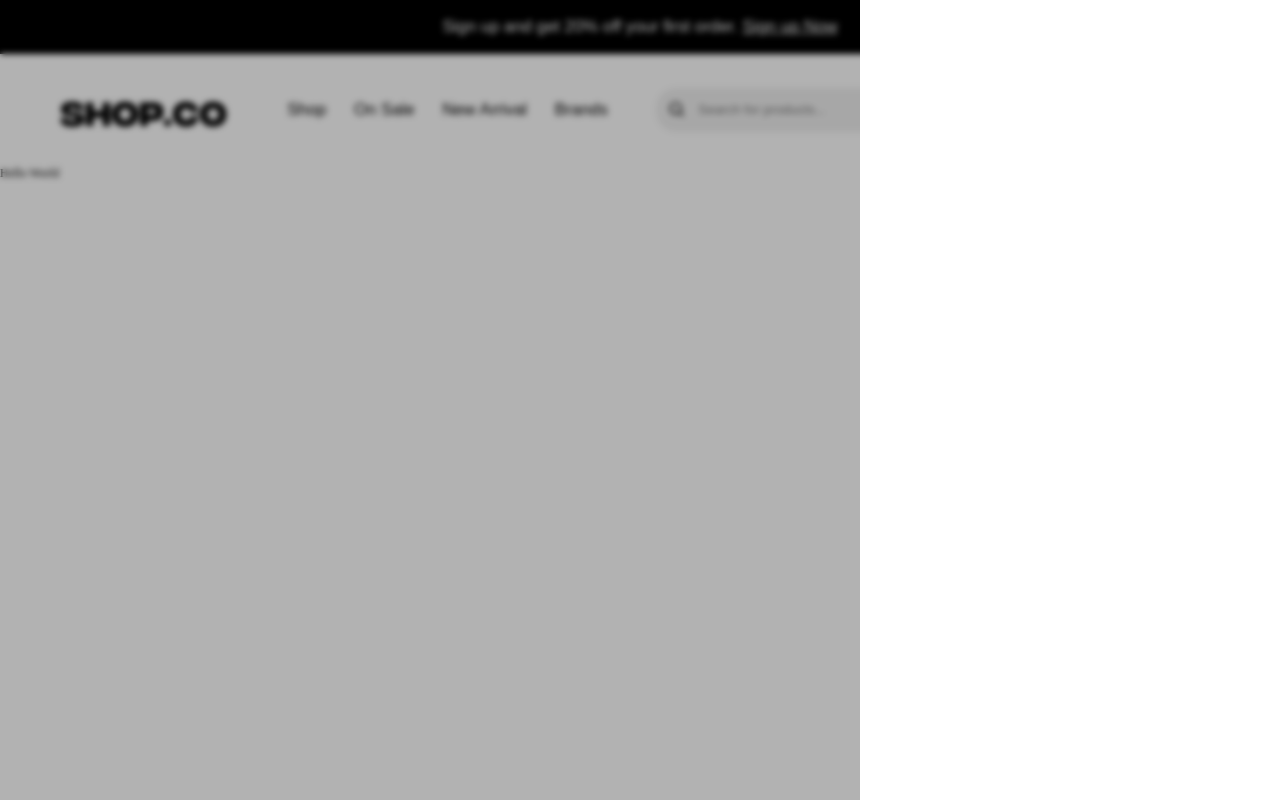
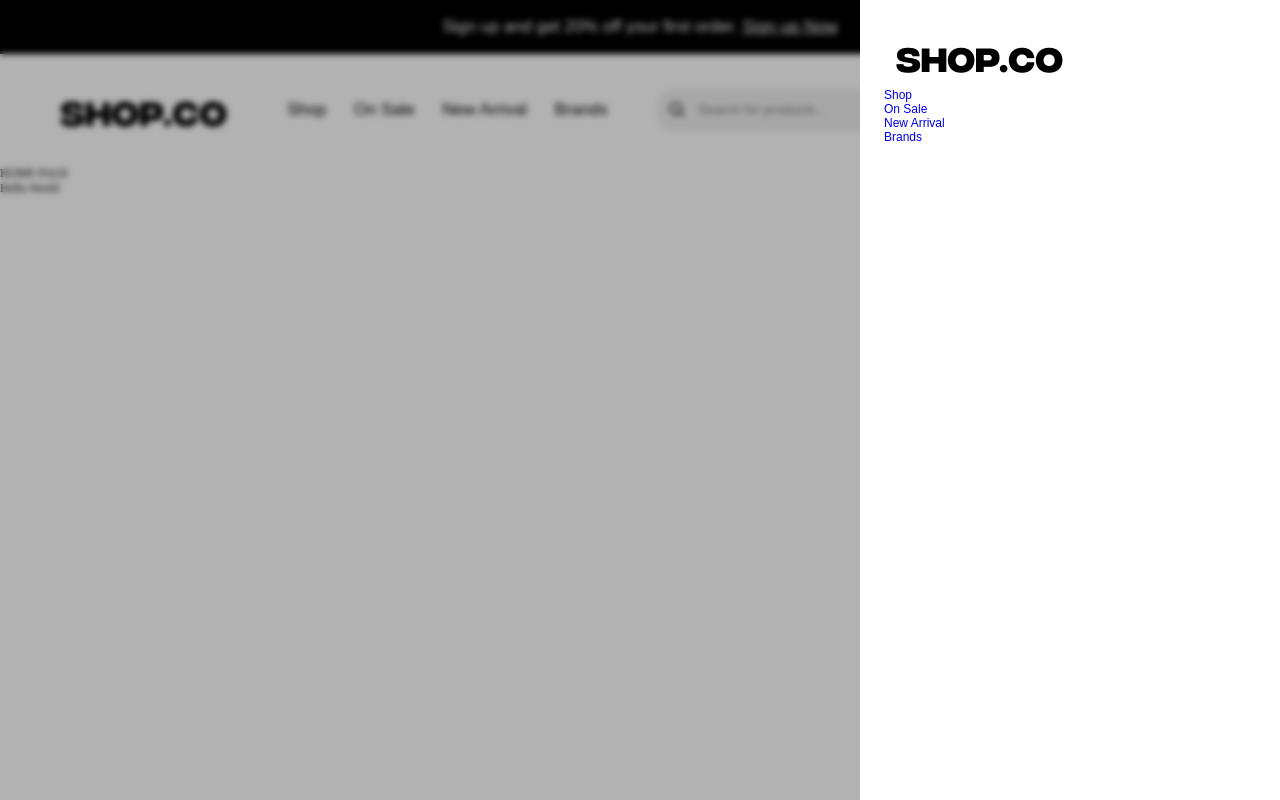
Before and after one commit to divineamunega/shop.co, a React (Vite) app: page / in a window 1280 px wide. Built offline with nearby package versions, Linux system fonts and the light colour scheme.

Commit message:
key input sidebar

```diff
--- a/src/pages/Homepage.tsx
+++ b/src/pages/Homepage.tsx
@@ -3,6 +3,7 @@ import PageLayout from "./PageLayout";
 const Homepage = () => {
 	return (
 		<PageLayout>
+			<div>HOME PAGE</div>
 			<div>Hello World</div>
 		</PageLayout>
 	);
--- a/src/ui/Navbar.tsx
+++ b/src/ui/Navbar.tsx
@@ -126,7 +126,11 @@ const StyledNavbar = styled.nav`
 const Navbar = () => {
 	const [sideIsOpen, setSideIsOpen] = useState(true);
 
-	const toggleSideIsOpen = () => {
+	const toggleSideIsOpen = (close = "") => {
+		if (close === "close") {
+			setSideIsOpen(false);
+			return;
+		}
 		setSideIsOpen((open) => !open);
 	};
 
--- a/src/ui/Sidebar.tsx
+++ b/src/ui/Sidebar.tsx
@@ -1,6 +1,9 @@
 import { AnimatePresence } from "motion/react";
 import styled from "styled-components";
 import { motion } from "motion/react";
+import Logo from "./Logo";
+import { Link } from "react-router-dom";
+import { useEffect } from "react";
 
 const StyledSideBar = styled(motion.div)`
 	position: fixed;
@@ -16,15 +19,31 @@ const StyledSideBar = styled(motion.div)`
 		top: 0;
 		right: -100%;
 		height: 100%;
+		padding: 2rem 2rem;
 	}
 `;
 
 type SidebarPropTypes = {
-	toggleSideIsOpen: () => void;
+	toggleSideIsOpen: (close?: string) => void;
 	sideIsOpen: boolean;
 };
 
 const Sidebar = ({ toggleSideIsOpen, sideIsOpen }: SidebarPropTypes) => {
+	useEffect(() => {
+		const handleKeyDown = function (e: KeyboardEvent) {
+			if (e.key === "Escape") {
+				toggleSideIsOpen("close");
+			}
+		};
+
+		if (sideIsOpen) {
+			window.addEventListener("keydown", handleKeyDown);
+		}
+
+		return () => {
+			window.removeEventListener("keydown", handleKeyDown);
+		};
+	}, [toggleSideIsOpen, sideIsOpen]);
 	return (
 		<AnimatePresence>
 			{sideIsOpen && (
@@ -54,7 +73,23 @@ const Sidebar = ({ toggleSideIsOpen, sideIsOpen }: SidebarPropTypes) => {
 						onClick={(e) => {
 							e.stopPropagation();
 						}}
-					></motion.div>
+					>
+						<Logo />
+						<ul>
+							<li>
+								<Link to="/hello">Shop</Link>
+							</li>
+							<li>
+								<Link to="/hello">On Sale</Link>
+							</li>
+							<li>
+								<Link to="/hello">New Arrival</Link>
+							</li>
+							<li>
+								<Link to="/hello">Brands</Link>
+							</li>
+						</ul>
+					</motion.div>
 				</StyledSideBar>
 			)}
 		</AnimatePresence>
```
